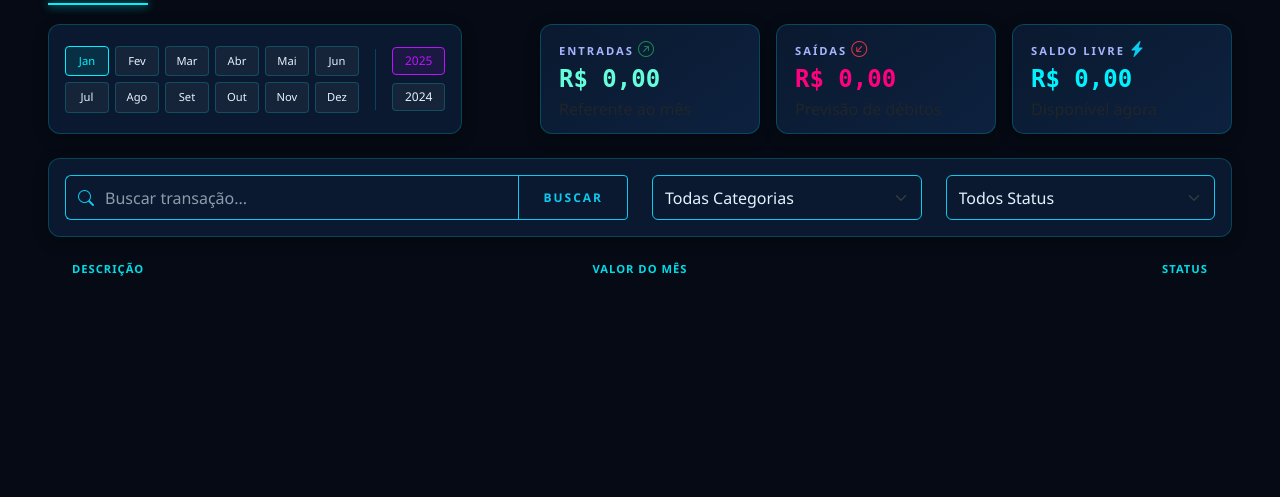
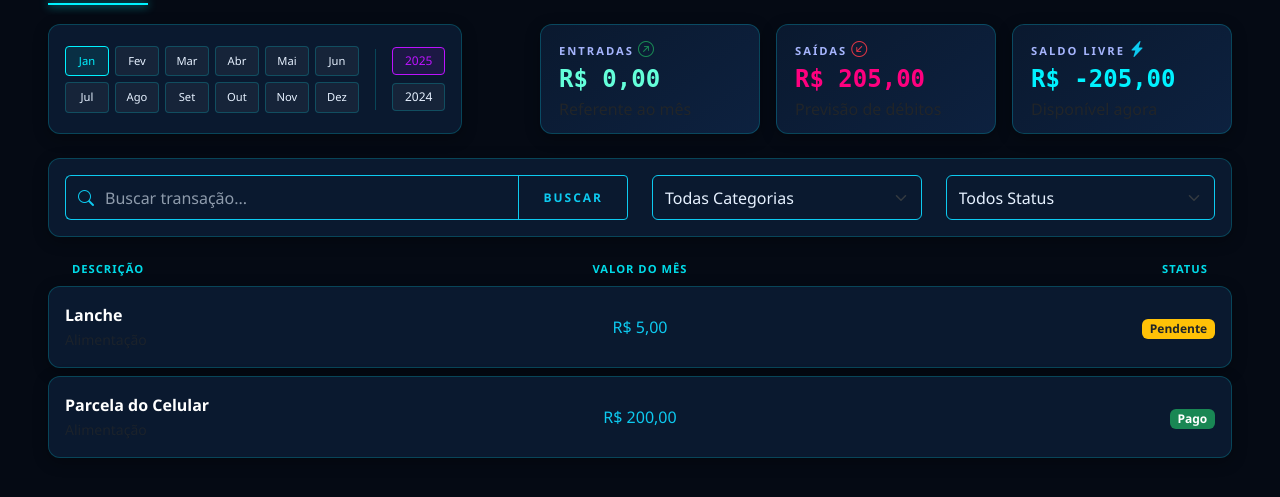
Before and after one commit to ElryanGomes/ControleFinanceiro, a Flask app: page / in a window 1280 px wide. Shown: the part 59-556 px from the top of the page. Run offline with Flask 3, Linux system fonts and the light colour scheme.

Commit message:
Colocando banco de dados em SQL

```diff
--- a/app.py
+++ b/app.py
@@ -1,119 +1,112 @@
-from flask import Flask, render_template, url_for, request, redirect, jsonify
+from flask import Flask, render_template, request, jsonify, redirect, url_for
+from flask_sqlalchemy import SQLAlchemy
+import os
 
 app = Flask(__name__)
 
-# Simulação de "Banco de Dados"
-ganhos = []
-gastos = []
+# Configuração do Banco de Dados SQLite
+basedir = os.path.abspath(os.path.dirname(__file__))
+app.config['SQLALCHEMY_DATABASE_URI'] = 'sqlite:///' + os.path.join(basedir, 'financas.db')
+app.config['SQLALCHEMY_TRACK_MODIFICATIONS'] = False
+db = SQLAlchemy(app)
+
+# Modelo para Ganhos (Entradas)
+class Ganho(db.Model):
+    id = db.Column(db.Integer, primary_key=True)
+    nome = db.Column(db.String(100))
+    valor = db.Column(db.Float)
+    data = db.Column(db.String(20))
+
+# Modelo para Gastos (Saídas)
+class Gasto(db.Model):
+    id = db.Column(db.Integer, primary_key=True)
+    nome = db.Column(db.String(100), nullable=False)
+    categoria = db.Column(db.String(50), nullable=False)
+    valor_total = db.Column(db.Float, nullable=False)
+    valor_mensal = db.Column(db.Float, nullable=False)
+    total_parcelas = db.Column(db.Integer, default=1)
+    parcelas_pagas = db.Column(db.Integer, default=0)
+    falta_pagar = db.Column(db.Float)
+    tipo = db.Column(db.String(20)) # 'Parcelado' ou 'Unico'
+    status = db.Column(db.String(20), default='Pendente')
+
+with app.app_context():
+    db.create_all()
 
 @app.route('/')
 def index():
-    # Garante que os valores existam, mesmo que as listas estejam vazias
-    t_entradas = sum(float(item.get('valor', 0)) for item in ganhos)
-    t_saidas = sum(float(item.get('valor_mensal', 0)) for item in gastos)
+    lista_ganhos = Ganho.query.all()
+    lista_gastos = Gasto.query.all()
+
+    t_entradas = sum(item.valor for item in lista_ganhos)
+    t_saidas = sum(item.valor_mensal for item in lista_gastos)
     v_saldo = t_entradas - t_saidas
 
     return render_template(
         'index.html',
-        ganhos=ganhos,
-        gastos=gastos,
-        total_entradas=t_entradas, # O nome aqui (total_entradas) deve ser o mesmo do {{ }} no HTML
+        ganhos=lista_ganhos,
+        gastos=lista_gastos,
+        total_entradas=t_entradas,
         total_saidas=t_saidas,
         saldo=v_saldo
     )
-
-@app.route('/atualizar_gasto', methods=['POST'])
-def atualizar_gasto():
-    idx = int(request.form.get('index'))
-    novas_pagas = int(request.form.get('parcelas_pagas'))
-
-    if 0 <= idx < len(gastos):
-        item = gastos[idx]
-        item['parcelas_pagas'] = novas_pagas
-
-        # Recalcular valor restante
-        item['falta_pagar'] = item['valor_total'] - (item['valor_mensal'] * novas_pagas)
-
-        # Atualizar status geral se tudo foi pago
-        if novas_pagas >= item['total_parcelas']:
-            item['status'] = 'Pago'
-        else:
-            item['status'] = 'Pendente'
-
-        return jsonify(success=True)
-
-    return jsonify(success=False), 400
-
 
 @app.route('/adicionar')
 def adicionar():
     return render_template('adicionar.html')
 
-
 @app.route('/adicionar_ganho', methods=['POST'])
 def adicionar_ganho():
     nome = request.form.get('nome_ganho')
-    try:
-        valor = float(request.form.get('valor_ganho') or 0)
-    except ValueError:
-        valor = 0
+    valor = float(request.form.get('valor_ganho') or 0)
     data = request.form.get('data_ganho')
 
     if nome and valor > 0:
-        ganhos.append({'nome': nome, 'valor': valor, 'data': data})
-
+        novo_ganho = Ganho(nome=nome, valor=valor, data=data)
+        db.session.add(novo_ganho)
+        db.session.commit()
     return redirect(url_for('index'))
-
 
 @app.route('/adicionar_gasto', methods=['POST'])
 def adicionar_gasto():
     nome = request.form.get('nome_item')
     categoria = request.form.get('categoria')
-    tipo_pagamento = request.form.get('tipo_pagamento')
-    status = request.form.get('status_pagamento') # Novo: Pega se é Pago, Reservado ou Pendente
-    data = request.form.get('data_gasto')
+    tipo = request.form.get('tipo_pagamento')
+    v_total = float(request.form.get('valor_total') or 0)
 
-    try:
-        valor_total = float(request.form.get('valor_total') or 0)
-    except ValueError:
-        valor_total = 0
+    v_mensal = v_total
+    p_pagas = 0
+    total_p = 1
 
-    dados_gasto = {
-        'nome': nome,
-        'valor_total': valor_total,
-        'tipo': tipo_pagamento,
-        'status': status,
-        'data': data,
-        'categoria': categoria
-    }
+    if tipo == 'Parcelado':
+        v_mensal = float(request.form.get('valor_parcela') or v_total)
+        p_pagas = int(request.form.get('parcelas_pagas') or 0)
+        total_p = int(v_total / v_mensal) if v_mensal > 0 else 1
 
-    if tipo_pagamento == 'Parcelado':
-        try:
-            v_parcela = float(request.form.get('valor_parcela') or 0)
-            p_pagas = int(request.form.get('parcelas_pagas') or 0)
+    novo_gasto = Gasto(
+        nome=nome, categoria=categoria, valor_total=v_total,
+        valor_mensal=v_mensal, total_parcelas=total_p,
+        parcelas_pagas=p_pagas, tipo=tipo,
+        falta_pagar=v_total - (v_mensal * p_pagas),
+        status='Pendente'
+    )
+    db.session.add(novo_gasto)
+    db.session.commit()
+    return redirect(url_for('index'))
 
-            if v_parcela <= 0: v_parcela = valor_total
-            total_p = int(valor_total / v_parcela) if v_parcela > 0 else 1
+@app.route('/atualizar_gasto', methods=['POST'])
+def atualizar_gasto():
+    gasto_id = request.form.get('id') # Mudado de 'index' para 'id'
+    novas_pagas = int(request.form.get('parcelas_pagas'))
+    gasto = Gasto.query.get(gasto_id)
 
-            dados_gasto.update({
-                'valor_mensal': v_parcela,
-                'parcelas_pagas': p_pagas,
-                'total_parcelas': total_p,
-                'falta_pagar': valor_total - (v_parcela * p_pagas)
-            })
-        except (ValueError, ZeroDivisionError):
-            dados_gasto.update({'valor_mensal': valor_total, 'falta_pagar': 0})
-    else:
-        # Gasto único
-        dados_gasto.update({
-            'valor_mensal': valor_total,
-            'falta_pagar': 0
-        })
-
-    if nome and valor_total > 0:
-        gastos.append(dados_gasto)
-
-    return redirect(url_for('index'))
+    if gasto:
+        gasto.parcelas_pagas = novas_pagas
+        gasto.falta_pagar = gasto.valor_total - (gasto.valor_mensal * novas_pagas)
+        gasto.status = 'Pago' if novas_pagas >= gasto.total_parcelas else 'Pendente'
+        db.session.commit()
+        return jsonify(success=True)
+    return jsonify(success=False), 404
 
 if __name__ == "__main__":
     app.run(port=5000, debug=True)
--- a/templates/index.html
+++ b/templates/index.html
@@ -144,36 +144,31 @@
             <div class="col-4 text-end">Status</div>
         </div>
 
+        <div class="lista-transacoes">
             {% for item in gastos %}
-        <div class="item-financeiro row align-items-center p-3 mx-0 mb-3" onclick="abrirDetalhes('{{ loop.index0 }}')">
+            <div class="card p-3 mb-2 bg-dark text-white border-0" onclick="abrirDetalhes('{{ item.id }}')"
+                style="cursor: pointer;">
+                <div class="row align-items-center">
                     <div class="col-4">
-                <div class="d-flex align-items-center">
+                        <strong>{{ item.nome }}</strong><br>
+                        <small class="text-muted">{{ item.categoria }}</small>
+                    </div>
+                    <div class="col-4 text-center text-info">
+                        R$ {{ "{:,.2f}".format(item.valor_mensal).replace('.', ',') }}
+                    </div>
+                    <div class="col-4 text-end">
                         <span
-                        class="dot {% if item.tipo == 'Parcelado' %}dot-parcelado{% else %}dot-unico{% endif %}"></span>
-                    <div class="ms-3">
-                        <span class="d-block fw-bold text-white">{{ item.nome }}</span>
-                        <small class="text-muted-custom d-block" style="font-size: 0.75rem;">{{ item.categoria }} • {{
-                            item.tipo }}</small>
-                    </div>
-                </div>
-            </div>
-
-            <div class="col-4 text-center">
-                <span class="fw-bold text-white">
-                    R$ {{ "{:,.2f}".format(item.valor_mensal | default(0)).replace(',', 'v').replace('.',
-                    ',').replace('v', '.') }}
-                </span>
-            </div>
-
-            <div class="col-4 text-end">
-                <span class="badge-status status-{{ item.status | lower }}">
+                            class="badge {% if item.status == 'Pago' %}bg-success{% else %}bg-warning text-dark{% endif %}">
                             {{ item.status }}
                         </span>
                     </div>
                 </div>
+            </div>
+            {% endfor %}
+        </div>
 
-        <!-- card de detalhes -->
-        <div id="modal-{{ loop.index0 }}" class="detalhe-overlay" onclick="fecharDetalhes('{{ loop.index0 }}')">
+        {% for item in gastos %}
+        <div id="modal-{{ item.id }}" class="detalhe-overlay" onclick="fecharDetalhes('{{ item.id }}')">
             <div class="detalhe-card" onclick="event.stopPropagation()" style="max-width: 420px; padding: 1.5rem;">
 
                 <div class="d-flex justify-content-between align-items-center mb-3">
@@ -183,7 +178,7 @@
                             <i class="bi bi-tag-fill me-1"></i>{{ item.categoria }}
                         </small>
                     </div>
-                    <button class="btn-fechar" onclick="fecharDetalhes('{{ loop.index0 }}')">&times;</button>
+                    <button class="btn-fechar" onclick="fecharDetalhes('{{ item.id }}')">&times;</button>
                 </div>
 
                 <div class="d-flex justify-content-between align-items-center p-2 mb-3 rounded-3"
@@ -242,8 +237,7 @@
                             <span style="font-size: 0.55rem; color: #aaa; display: block; margin-bottom: 2px;">MÊS {{ n
                                 + 1 }}</span>
                             <select class="status-parcela-select form-select form-select-sm border-0 p-0 shadow-none"
-                                data-gasto-index="{{ loop.index0 }}" data-parcela-index="{{ n }}"
-                                onchange="atualizarCorSelect(this)"
+                                data-gasto-id="{{ item.id }}" onchange="atualizarCorSelect(this)"
                                 style="font-size: 0.75rem; height: auto; background: transparent; font-weight: bold; color: {% if n < pagas %}#4ecdc4{% else %}#ff8686{% endif %}; cursor: pointer;">
                                 <option value="Pago" class="bg-dark text-success" {% if n < pagas %}selected{% endif %}>
                                     PAGO</option>
@@ -257,10 +251,9 @@
                 </div>
 
                 <div class="mt-3 d-flex gap-2">
-                    <button class="btn btn-outline-light flex-grow-1 py-2" onclick="fecharDetalhes('{{ loop.index0 }}')"
+                    <button class="btn btn-outline-light flex-grow-1 py-2" onclick="fecharDetalhes('{{ item.id }}')"
                         style="font-size: 0.75rem; border-radius: 8px; opacity: 0.7;">CANCELAR</button>
-                    <button class="btn btn-info flex-grow-1 py-2 fw-bold"
-                        onclick="salvarAlteracoes('{{ loop.index0 }}')"
+                    <button class="btn btn-info flex-grow-1 py-2 fw-bold" onclick="salvarAlteracoes('{{ item.id }}')"
                         style="background: #4ecdc4; border: none; border-radius: 8px; font-size: 0.75rem; color: #121212;">
                         SALVAR MUDANÇAS
                     </button>
@@ -273,35 +266,33 @@
                     <p class="text-info fw-bold m-0">PAGAMENTO À VISTA</p>
                     <small class="text-white-50">Este item não possui parcelamento.</small>
                 </div>
-
                 <div class="mt-3">
-                    <button class="btn btn-outline-light w-100 py-2" onclick="fecharDetalhes('{{ loop.index0 }}')"
+                    <button class="btn btn-outline-light w-100 py-2" onclick="fecharDetalhes('{{ item.id }}')"
                         style="font-size: 0.75rem; border-radius: 8px; opacity: 0.8;">FECHAR VISUALIZAÇÃO</button>
                 </div>
                 {% endif %}
             </div>
         </div>
         {% endfor %}
-    </div>
-
 
         <script>
             function abrirDetalhes(id) {
-            document.getElementById('modal-' + id).style.display = 'flex';
+                const modal = document.getElementById('modal-' + id);
+                if (modal) modal.style.display = 'flex';
             }
 
             function fecharDetalhes(id) {
-            document.getElementById('modal-' + id).style.display = 'none';
+                const modal = document.getElementById('modal-' + id);
+                if (modal) modal.style.display = 'none';
             }
 
-        // Fechar se clicar fora do card
+            // Fechar ao clicar fora
             window.onclick = function (event) {
-            if (event.target.className === 'detalhe-overlay') {
+                if (event.target.classList.contains('detalhe-overlay')) {
                     event.target.style.display = 'none';
                 }
             }
 
-        // 1. Muda a cor do texto assim que o usuário seleciona uma opção (feedback visual)
             function atualizarCorSelect(selectElement) {
                 const status = selectElement.value;
                 if (status === 'Pago') {
@@ -313,23 +304,17 @@
                 }
             }
 
-        // 2. Coleta todos os status e envia para o servidor
-        function salvarAlteracoes(index) {
-            const modal = document.querySelector(`#modal-${index}`);
+            function salvarAlteracoes(id) {
+                const modal = document.querySelector(`#modal-${id}`);
                 const selects = modal.querySelectorAll('.status-parcela-select');
 
-            // Aqui estamos contando quantas parcelas estão como "Pago"
-            // Você pode adaptar para enviar o status individual de cada uma se preferir
                 let pagas = 0;
                 selects.forEach(select => {
-                if (select.value === 'Pago') {
-                    pagas++;
-                }
+                    if (select.value === 'Pago') pagas++;
                 });
 
-            // Enviar para o Flask via POST
                 const formData = new FormData();
-            formData.append('index', index);
+                formData.append('id', id); // Usando 'id' para combinar com o Banco de Dados
                 formData.append('parcelas_pagas', pagas);
 
                 fetch('/atualizar_gasto', {
@@ -339,7 +324,7 @@
                     .then(response => response.json())
                     .then(data => {
                         if (data.success) {
-                        window.location.reload(); // Atualiza a tela para mostrar os novos cálculos
+                            window.location.reload();
                         } else {
                             alert('Erro ao salvar alterações');
                         }
```
Also changed, not shown: financas.db (added). Lines whose indentation alone changed are shown as unchanged.
